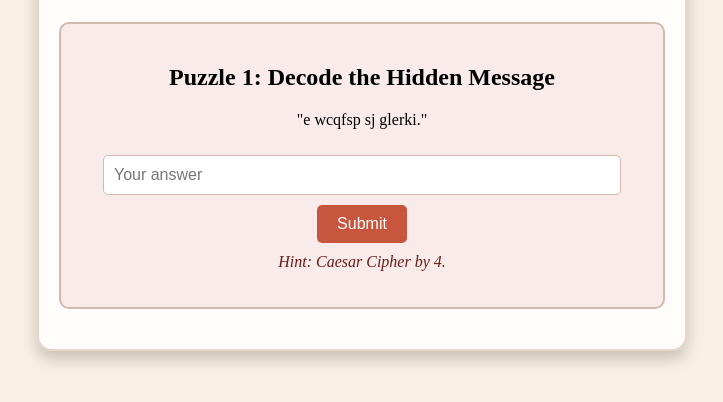
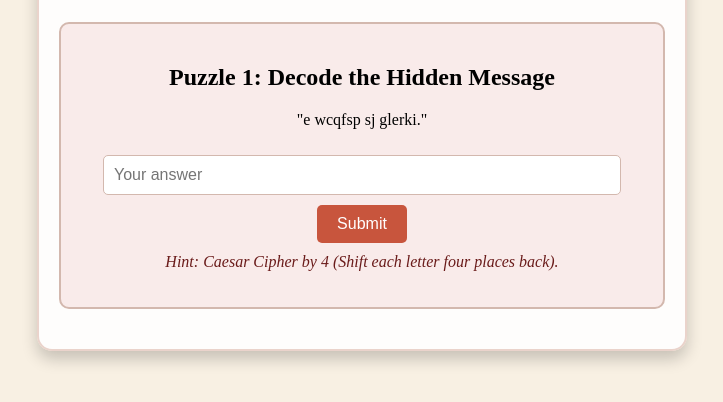
Before and after one commit to nileshlakra007/puzzle-for-shiwangi, a plain HTML site: page index.html in a window 1280 px wide. Shown: the part 304-706 px from the top of the page, without its empty margins (278-1001 px from the left). Drawn offline with Linux system fonts and the light colour scheme.

Commit message:
Update index.html

```diff
--- a/index.html
+++ b/index.html
@@ -20,7 +20,7 @@
                 <p>"e wcqfsp sj glerki."</p>
                 <input type="text" id="userResponse1" placeholder="Your answer">
                 <button onclick="checkAnswer(1)">Submit</button>
-                <p id="hint1" class="hint">Hint: Caesar Cipher by 4.</p>
+                <p id="hint1" class="hint">Hint: Caesar Cipher by 4 (Shift each letter four places back).</p>
                 <p id="feedback1" class="feedback"></p>
             </div>
         </div>
```
